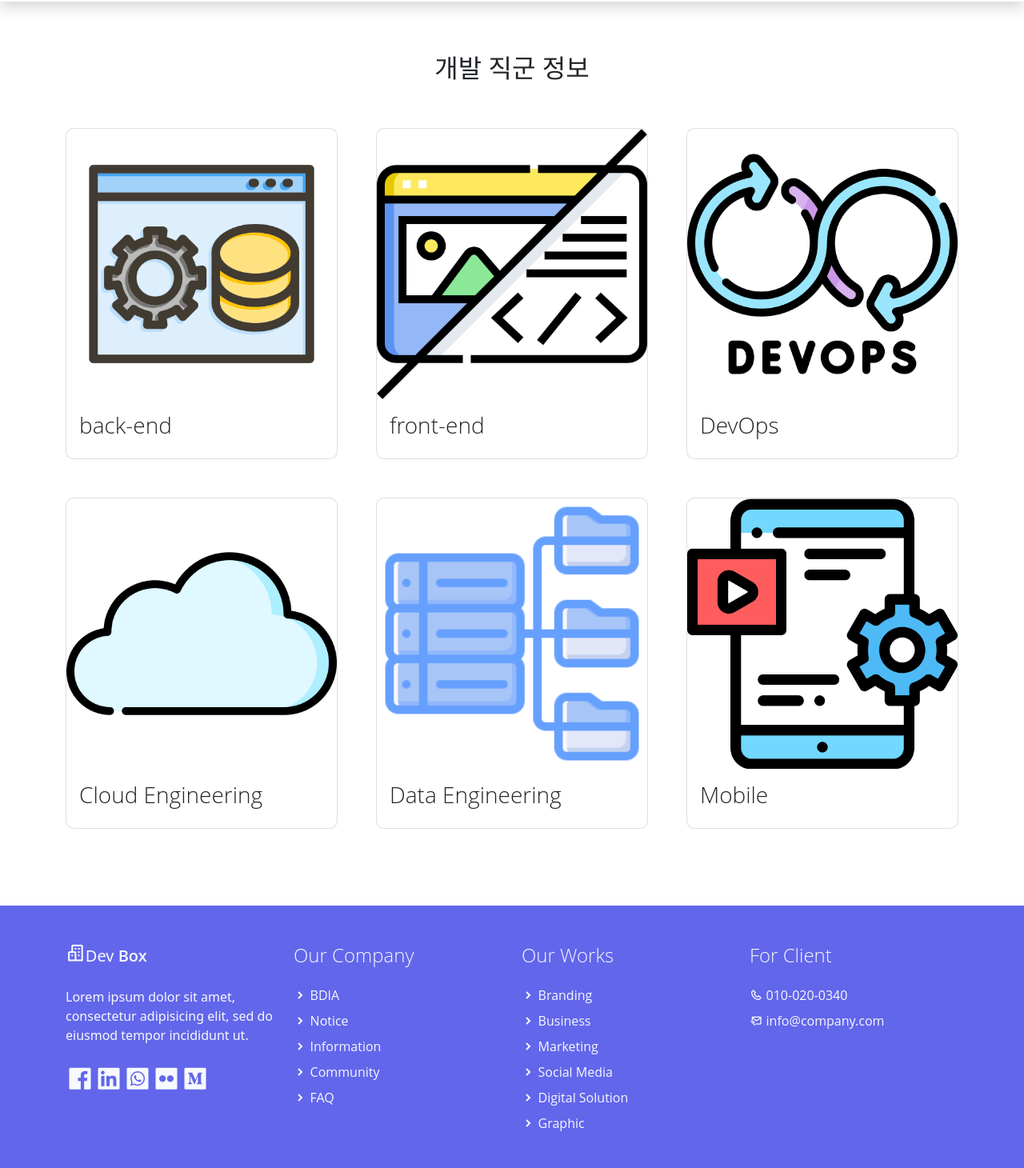
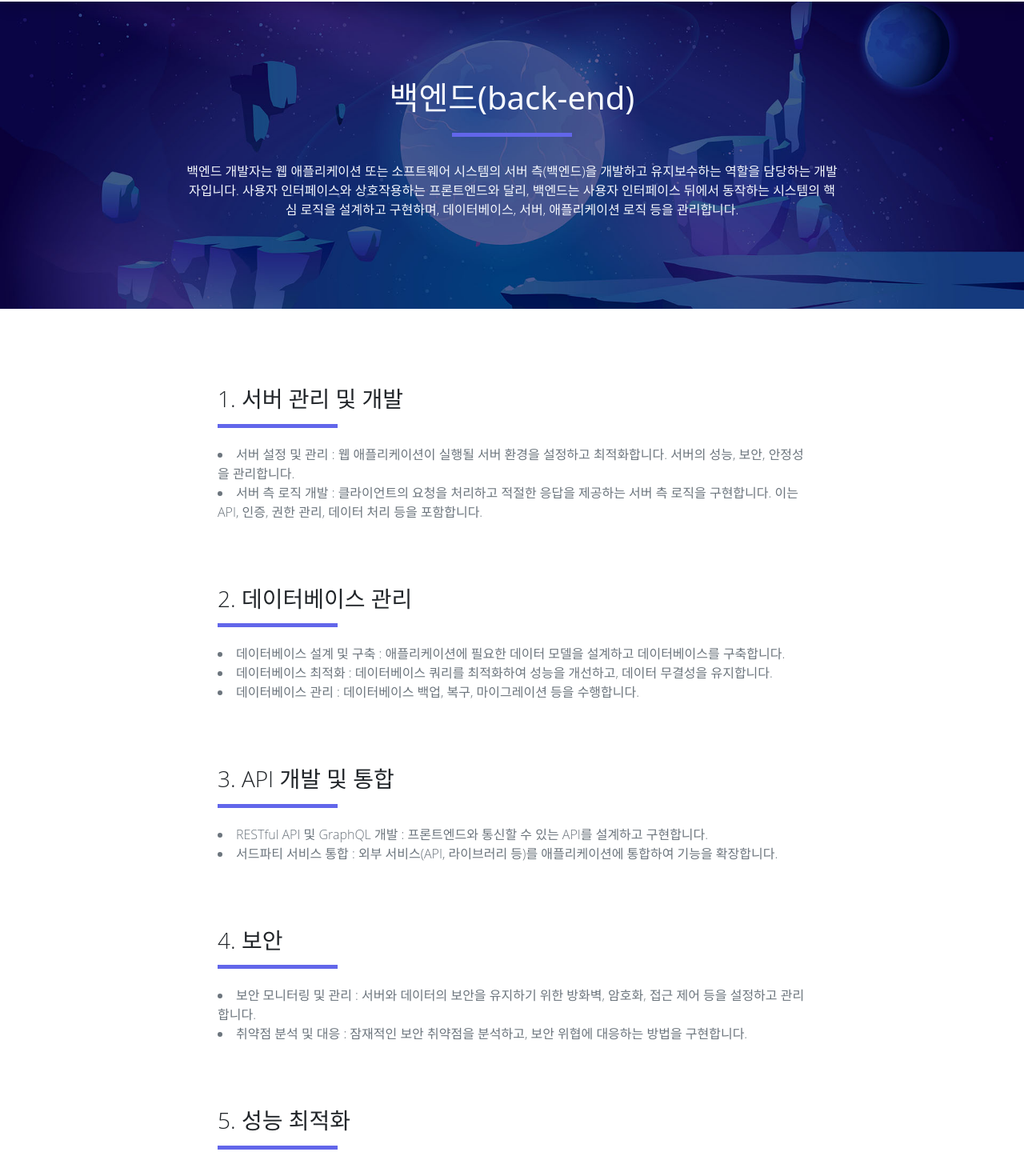
Before and after one commit to kyj4327/DevBox, a React (Create React App) app in the folder devbox_client/: page / in a window 1280 px wide. Shown: the part 74-1534 px from the top of the page at 80% size. Built offline with nearby package versions, Linux system fonts and the light colour scheme.

Commit message:
JobInfoDetail 기본 틀 작성 #8

```diff
--- a/devbox_client/src/App.js
+++ b/devbox_client/src/App.js
@@ -9,13 +9,15 @@ import './assets/css/custom.css';
 
 import Header from './components/Header';
 import JobInfoList from './components/JobInfoList';
+import JobInfoDetail from './components/JobInfoDetail';
 import Footer from './components/Footer';
 
 function App() {
   return (
     <div className="App">
       <Header />
-      <JobInfoList />
+      {/* <JobInfoList /> */}
+      <JobInfoDetail />
       <Footer />
     </div>
   );
--- /dev/null
+++ b/devbox_client/src/components/Banner.jsx
@@ -0,0 +1,18 @@
+const Banner = () => {
+    return (
+        <div id="work_single_banner" class="bg-light w-100">
+            <div class="container-fluid text-light d-flex justify-content-center align-items-center border-0 rounded-0 p-0 py-5">
+                <div class="banner-content col-lg-8 m-lg-auto text-center py-5 px-3">
+                    <h1 class="banner-heading h2 pb-5 typo-space-line-center">백엔드(back-end)</h1>
+                    <p class="banner-footer light-300">
+                        백엔드 개발자는 웹 애플리케이션 또는 소프트웨어 시스템의 서버 측(백엔드)을 개발하고 유지보수하는 역할을 담당하는 개발자입니다.
+                        사용자 인터페이스와 상호작용하는 프론트엔드와 달리, 백엔드는 사용자 인터페이스 뒤에서 동작하는 시스템의 핵심 로직을 설계하고 구현하며,
+                        데이터베이스, 서버, 애플리케이션 로직 등을 관리합니다.
+                    </p>
+                </div>
+            </div>
+        </div>
+    );
+};
+
+export default Banner;
--- /dev/null
+++ b/devbox_client/src/components/JobInfoDetail.jsx
@@ -0,0 +1,97 @@
+import Banner from "./Banner";
+
+const JobInfoDetail = () => {
+    return (
+        <div>
+            <Banner />
+            <section class="container py-5">
+                <div class="row pt-5">
+                    <div class="worksingle-content col-lg-8 m-auto text-left justify-content-center">
+                        <h2 class="worksingle-heading h3 pb-3 light-300 typo-space-line">1. 서버 관리 및 개발</h2>
+                        <p class="worksingle-footer py-3 text-muted light-300">
+                            <li>서버 설정 및 관리 : 웹 애플리케이션이 실행될 서버 환경을 설정하고 최적화합니다. 서버의 성능, 보안, 안정성을 관리합니다.</li>
+                            <li>서버 측 로직 개발 : 클라이언트의 요청을 처리하고 적절한 응답을 제공하는 서버 측 로직을 구현합니다. 이는 API, 인증, 권한 관리, 데이터 처리 등을 포함합니다.</li>
+                        </p>
+                    </div>
+                </div>
+                <div class="row pt-5">
+                    <div class="worksingle-content col-lg-8 m-auto text-left justify-content-center">
+                        <h2 class="worksingle-heading h3 pb-3 light-300 typo-space-line">2. 데이터베이스 관리</h2>
+                        <p class="worksingle-footer py-3 text-muted light-300">
+                            <li>데이터베이스 설계 및 구축 : 애플리케이션에 필요한 데이터 모델을 설계하고 데이터베이스를 구축합니다.</li>
+                            <li>데이터베이스 최적화 : 데이터베이스 쿼리를 최적화하여 성능을 개선하고, 데이터 무결성을 유지합니다.</li>
+                            <li>데이터베이스 관리 : 데이터베이스 백업, 복구, 마이그레이션 등을 수행합니다.</li>
+                        </p>
+                    </div>
+                </div>
+                <div class="row pt-5">
+                    <div class="worksingle-content col-lg-8 m-auto text-left justify-content-center">
+                        <h2 class="worksingle-heading h3 pb-3 light-300 typo-space-line">3. API 개발 및 통합</h2>
+                        <p class="worksingle-footer py-3 text-muted light-300">
+                            <li>RESTful API 및 GraphQL 개발 : 프론트엔드와 통신할 수 있는 API를 설계하고 구현합니다.</li>
+                            <li>서드파티 서비스 통합 : 외부 서비스(API, 라이브러리 등)를 애플리케이션에 통합하여 기능을 확장합니다.</li>
+                        </p>
+                    </div>
+                </div>
+                <div class="row pt-5">
+                    <div class="worksingle-content col-lg-8 m-auto text-left justify-content-center">
+                        <h2 class="worksingle-heading h3 pb-3 light-300 typo-space-line">4. 보안</h2>
+                        <p class="worksingle-footer py-3 text-muted light-300">
+                            <li>보안 모니터링 및 관리 : 서버와 데이터의 보안을 유지하기 위한 방화벽, 암호화, 접근 제어 등을 설정하고 관리합니다.</li>
+                            <li>취약점 분석 및 대응 : 잠재적인 보안 취약점을 분석하고, 보안 위협에 대응하는 방법을 구현합니다.</li>
+                        </p>
+                    </div>
+                </div>
+                <div class="row pt-5">
+                    <div class="worksingle-content col-lg-8 m-auto text-left justify-content-center">
+                        <h2 class="worksingle-heading h3 pb-3 light-300 typo-space-line">5. 성능 최적화</h2>
+                        <p class="worksingle-footer py-3 text-muted light-300">
+                            <li>코드 최적화 : 서버 응답 시간 단축, 리소스 사용량 감소 등의 성능 개선을 위해 코드 최적화를 진행합니다.</li>
+                            <li>캐싱 전략 : 데이터의 중복 요청을 줄이기 위해 캐싱을 설정하고 관리합니다.</li>
+                        </p>
+                    </div>
+                </div>
+                <div class="row pt-5">
+                    <div class="worksingle-content col-lg-8 m-auto text-left justify-content-center">
+                        <h2 class="worksingle-heading h3 pb-3 light-300 typo-space-line">6. 배포 및 유지보수</h2>
+                        <p class="worksingle-footer py-3 text-muted light-300">
+                            <li>CI/CD 파이프라인 구축 : 애플리케이션의 지속적 통합 및 배포를 자동화하는 CI/CD 파이프라인을 설정하고 운영합니다.</li>
+                            <li>애플리케이션 배포 : 새로운 버전의 애플리케이션을 안정적으로 배포하고, 버전 관리를 수행합니다.</li>
+                            <li>모니터링 및 로그 관리 : 애플리케이션의 동작을 실시간으로 모니터링하고 로그를 분석하여 문제를 조기에 발견하고 해결합니다.</li>
+                        </p>
+                    </div>
+                </div>
+                <div class="row pt-5">
+                    <div class="worksingle-content col-lg-8 m-auto text-left justify-content-center">
+                        <h2 class="worksingle-heading h3 pb-3 light-300 typo-space-line">7. 협업 및 문서화</h2>
+                        <p class="worksingle-footer py-3 text-muted light-300">
+                            <li>기술 문서 작성 : 개발한 코드 및 시스템에 대한 문서를 작성하여 팀원 간의 지식을 공유하고, 유지보수성을 높입니다.</li>
+                            <li>팀원과의 협업 : 프론트엔드 개발자, 디자이너, 프로젝트 매니저 등과 협업하여 프로젝트를 성공적으로 이끌어갑니다.</li>
+                        </p>
+                    </div>
+                </div>
+                <div class="row pt-5">
+                    <div class="worksingle-content col-lg-8 m-auto text-left justify-content-center">
+                        <h2 class="worksingle-heading h3 pb-3 light-300 typo-space-line">관련 기술 스택</h2>
+                        <p class="worksingle-footer py-3 text-muted light-300">
+                            <li>프로그래밍 언어 : Java, Python, Ruby, PHP, JavaScript (Node.js), Go 등</li>
+                            <li>프레임워크 : Spring, Django, Express.js, Flask, Ruby on Rails 등</li>
+                            <li>데이터베이스 : MySQL, PostgreSQL, MongoDB, Redis 등</li>
+                            <li>기타 도구 : Docker, Kubernetes, Jenkins, Git 등</li>
+                        </p>
+                    </div>
+                </div>
+
+                <div class="row justify-content-center">
+                    <div class="col-lg-8 ml-auto mr-auto pt-3 pb-4">
+                        <p class="text-muted light-300">
+                            이처럼 백엔드 개발자는 웹 애플리케이션의 핵심적인 부분을 책임지며, 안정적이고 효율적인 시스템을 구축하기 위해 다양한 기술을 사용하고 많은 업무를 수행하므로, 고도의 기술력과 문제 해결 능력이 요구됩니다.
+                        </p>
+                    </div>
+                </div>
+            </section>
+        </div>
+    );
+};
+
+export default JobInfoDetail;
```
Also changed, not shown: devbox_client/src/assets/img/work-slide-04.jpg (added).
